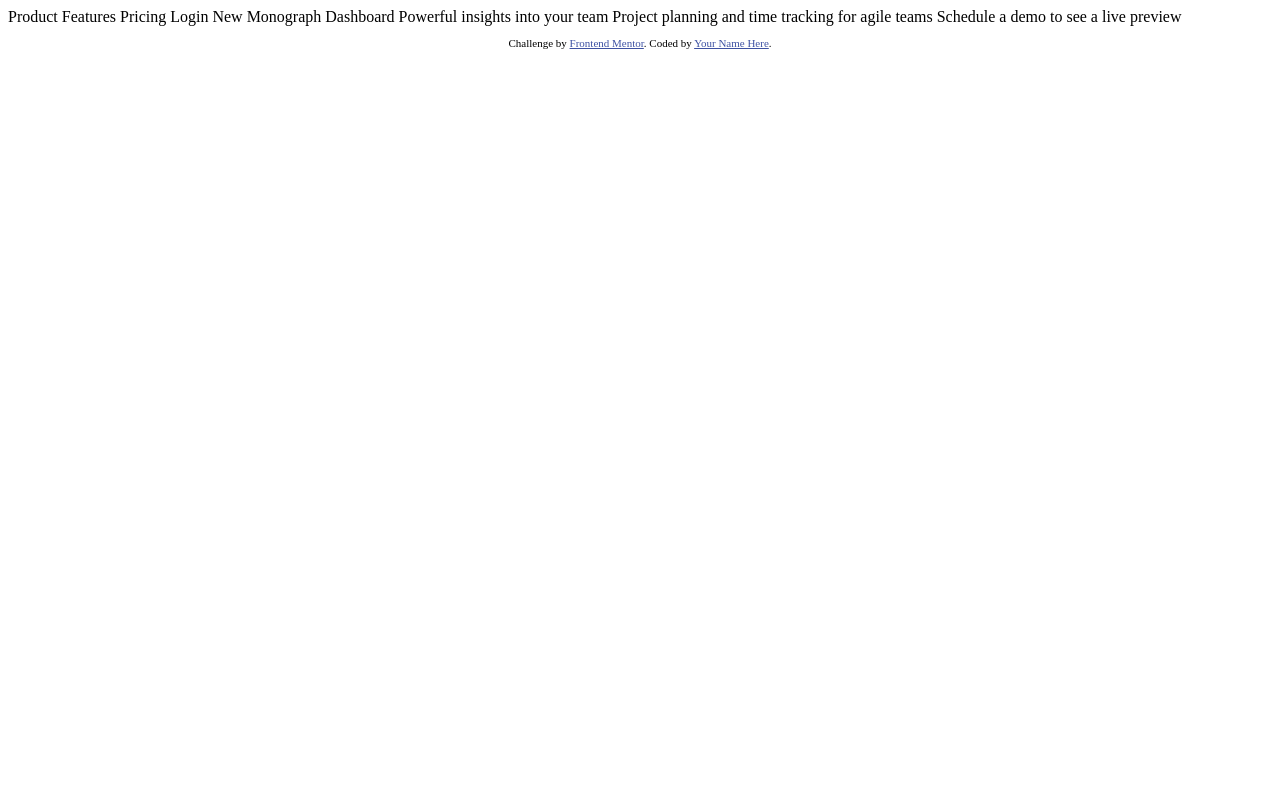
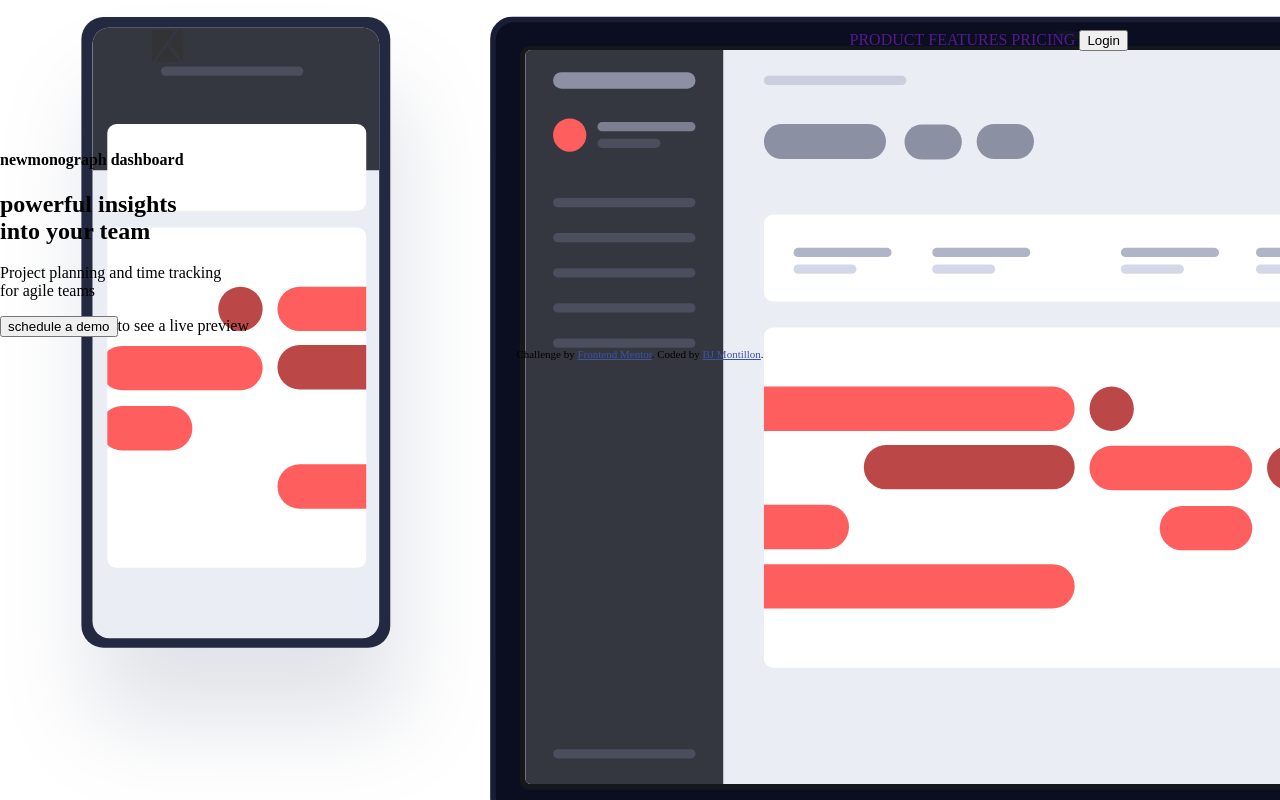
Before and after one commit to bjmontillon/Project-Tracking, a plain HTML site: page index.html in a window 1280 px wide. Drawn offline with Linux system fonts and the light colour scheme.

Commit message:
2nd commit

```diff
--- a/index.html
+++ b/index.html
@@ -2,10 +2,10 @@
 <html lang="en">
 <head>
   <meta charset="UTF-8">
-  <meta name="viewport" content="width=device-width, initial-scale=1.0"> <!-- displays site properly based on user's device -->
+  <meta name="viewport" content="width=device-width, initial-scale=1.0">
 
   <link rel="icon" type="image/png" sizes="32x32" href="./images/favicon-32x32.png">
-
+  <link rel="stylesheet" href="style.css" type="text/css";>
   <title>Frontend Mentor | Project tracking intro component</title>
 
   <!-- Feel free to remove these styles or customise in your own stylesheet 👍 -->
@@ -15,24 +15,36 @@
   </style>
 </head>
 <body>
-  Product
-  Features
-  Pricing
-  Login
+  <header>
+  <div class="container">
+      <div class="logo">
+          <svg xmlns="http://www.w3.org/2000/svg" width="32" height="32">
+          <g fill="#323334" fill-rule="evenodd">
+          <path d="M0 32V.241h23.041zM31.15 32V.241h-4.411L17.48 13.158zM3.645 32l11.854-15.879L27.353 32z"/></g></svg>
+      </div>
+      <nav class="navbar">
+        <ul>
+          <li><a href="">product</a></li>
+          <li><a href="">features</a></li>
+          <li><a href="">pricing</a></li>
+          <li></li>
+          <li><button onclick="document.getElementById('id01').style.display='block'">Login</button></li>
+        </ul>
 
-  New
-  Monograph Dashboard
+      </nav>
 
-  Powerful insights into your team
-  Project planning and time tracking for agile teams
-
-  Schedule a demo
-  to see a live preview
-
+  </div>
+  </header>
+  <section>
+    <h4><span class="nre">new</span>monograph dashboard</h4>
+    <h1>powerful insights<br>into your team</h1>
+    <p>Project planning and time tracking<br>for agile teams</p>
+    <button type="button">schedule a demo</button><span class="preview">to see a live preview</span>
+  </section>
   <footer>
     <p class="attribution">
       Challenge by <a href="https://www.frontendmentor.io?ref=challenge" target="_blank">Frontend Mentor</a>.
-      Coded by <a href="#">Your Name Here</a>.
+      Coded by <a href="#">BJ Montillon</a>.
     </p>
   </footer>
 </body>
--- /dev/null
+++ b/style.css
@@ -0,0 +1,54 @@
+@import url('https://fonts.googleapis.com/css?family=Barlow+Condensed&display=swap');
+/* font-family: 'Barlow Condensed', sans-serif; */
+
+@import url('https://fonts.googleapis.com/css?family=Barlow&display=swap');
+/* font-family: 'Barlow', sans-serif; */
+
+
+body {
+    margin: 0%;
+    padding: 0%;
+    font-size: 16px;
+    background-image: url(images/illustration-devices.svg);
+    background-repeat: no-repeat;
+    background-size: cover;
+
+}
+
+.container {
+    margin: auto;
+    width: 80%;
+    overflow: hidden;
+}
+
+header {
+    padding: 30px;
+    min-height: 70px;
+}
+
+header a {
+    text-decoration: none;
+    text-transform: uppercase;
+    font-size: 16px;
+}
+
+header ul {
+    padding: 0;
+    margin: 0;
+
+}
+
+header li {
+
+    display: inline;
+
+
+}
+
+header .logo {
+    float: left;
+}
+
+header nav {
+    float: right;
+}
```
Also changed, not shown: apps.js (added).
